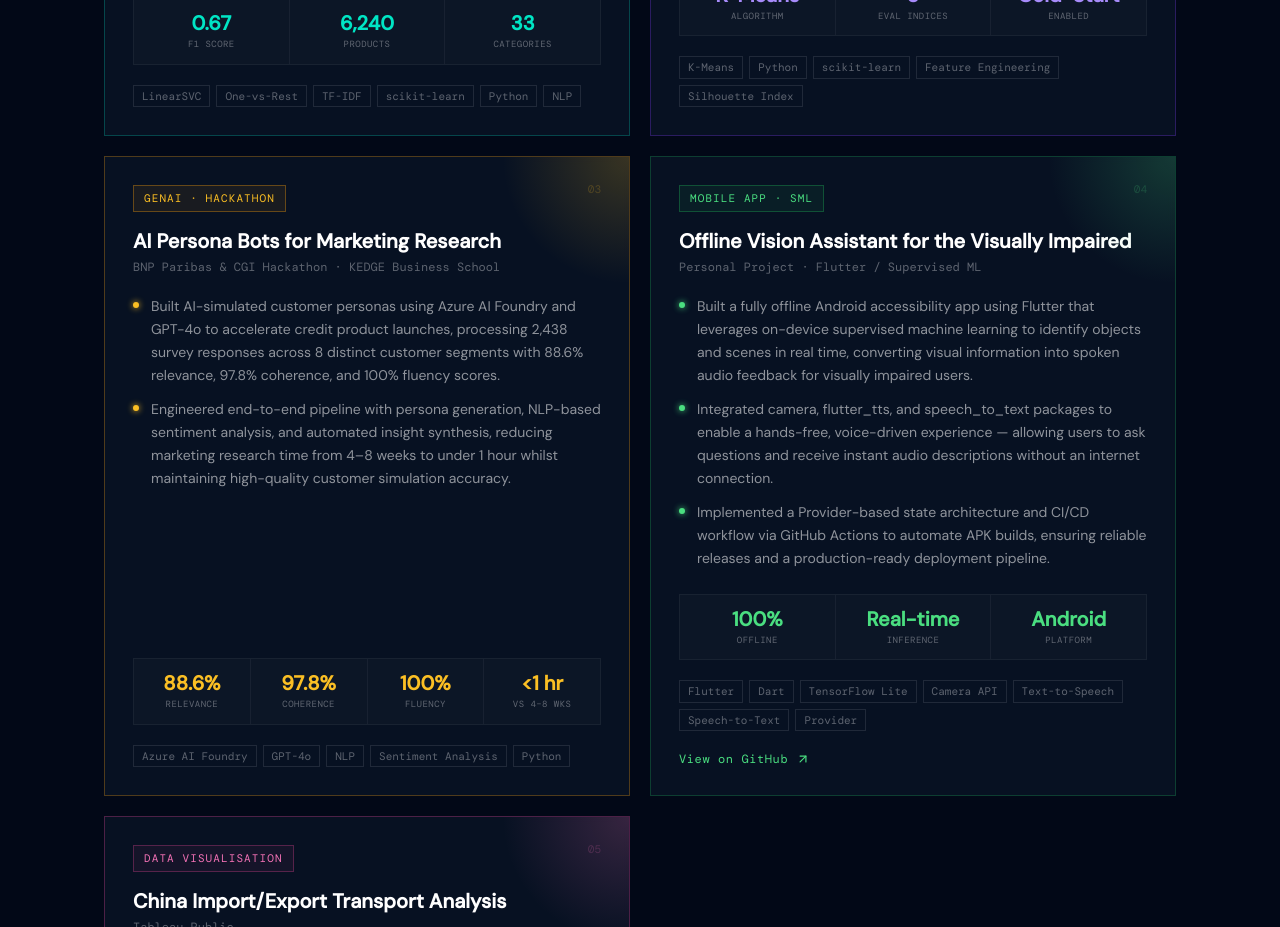
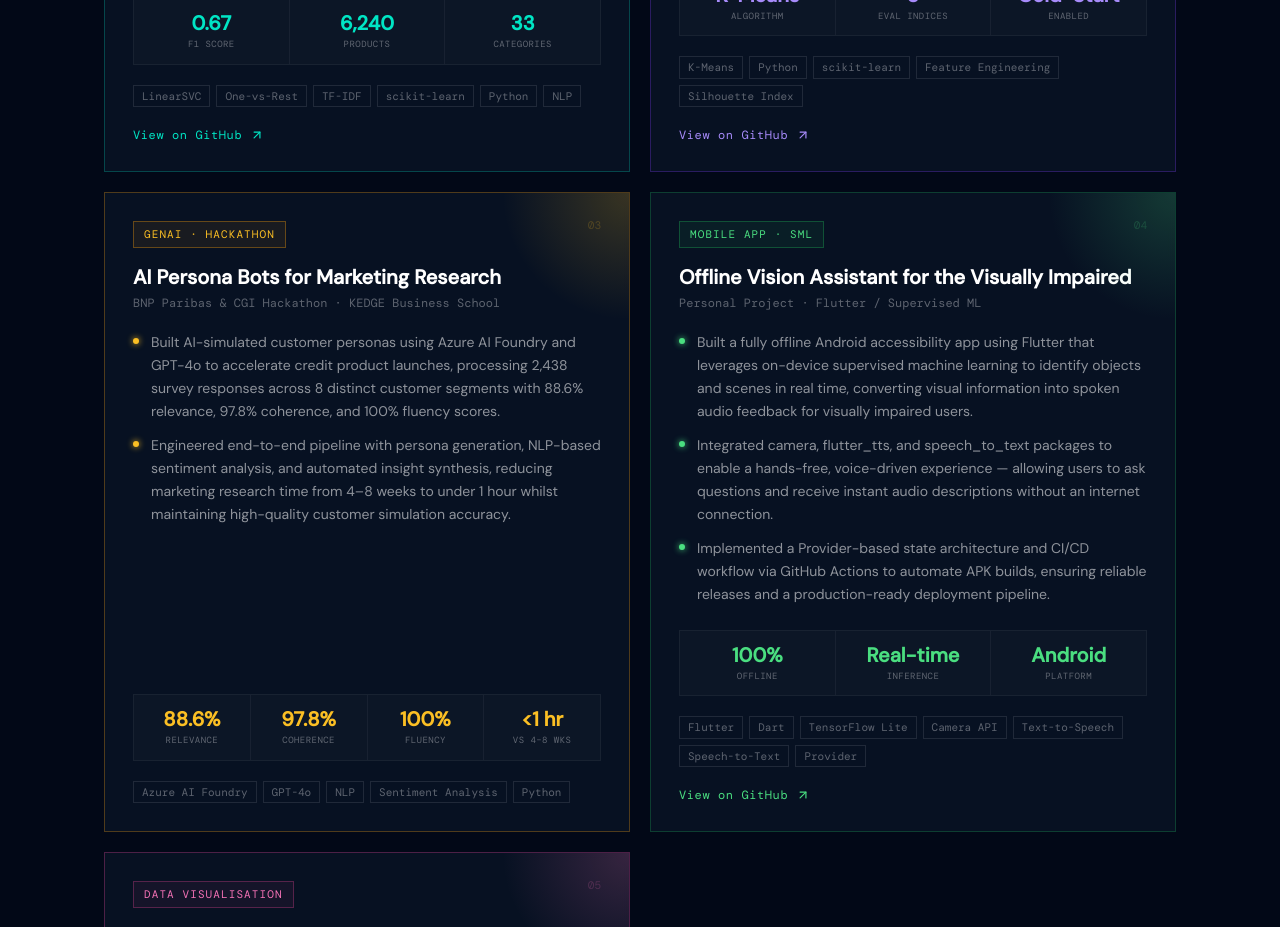
Before and after one commit to deepayans/portfolio, a Next.js app: page / in a window 1280 px wide. Shown: the part 3940-4867 px from the top of the page. Built offline with nearby package versions, Linux system fonts and the light colour scheme; a web font is replaced by a local one.

Commit message:
feat: add GitHub links to L'Oréal and Spotify projects

```diff
--- a/data/resume.ts
+++ b/data/resume.ts
@@ -84,7 +84,7 @@ export const resume = {
         { value: "33", label: "Categories" },
       ],
       color: "cyan",
-      link: null,
+      link: "https://github.com/deepayans/Multi-Label-Classification-for-Skincare-Products",
     },
     {
       id: "spotify",
@@ -102,7 +102,7 @@ export const resume = {
         { value: "Cold-Start", label: "Enabled" },
       ],
       color: "violet",
-      link: null,
+      link: "https://github.com/deepayans/Spotify-Music-Recommendation-System",
     },
     {
       id: "bnp",
```
